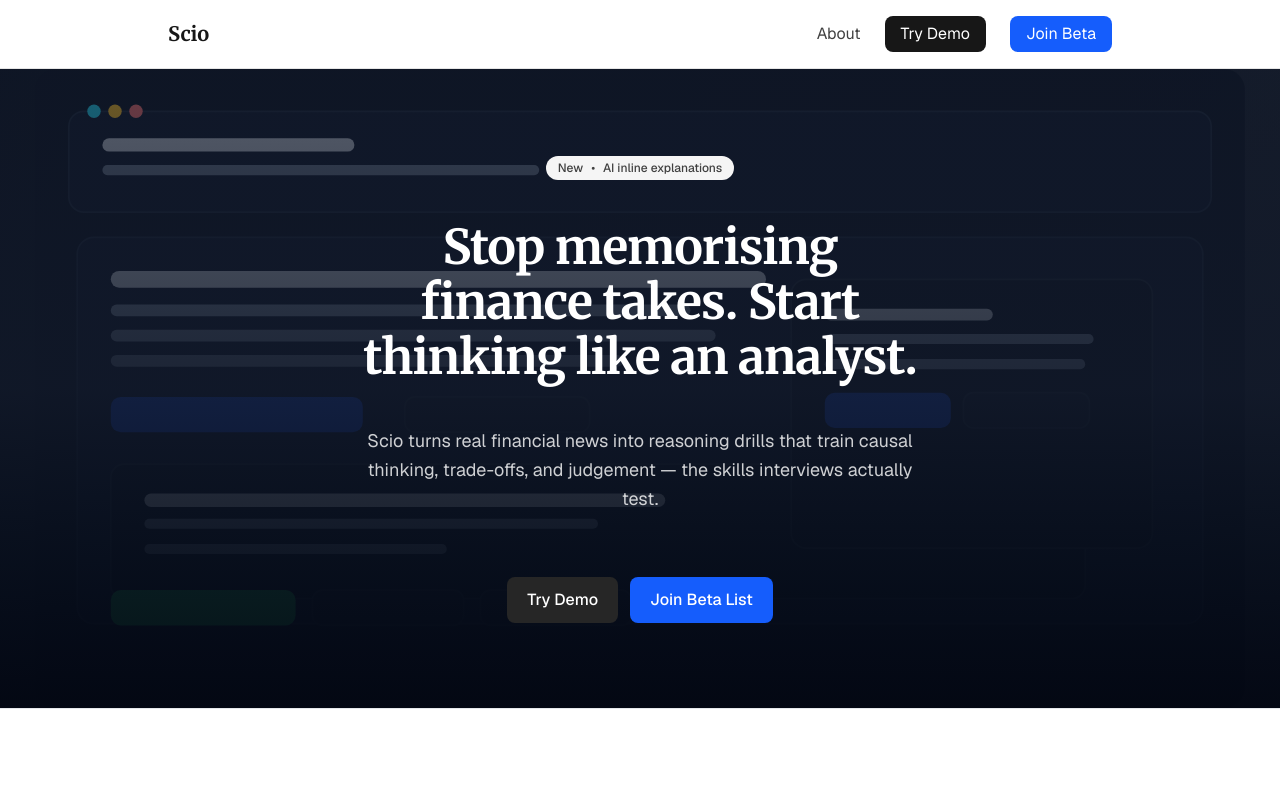
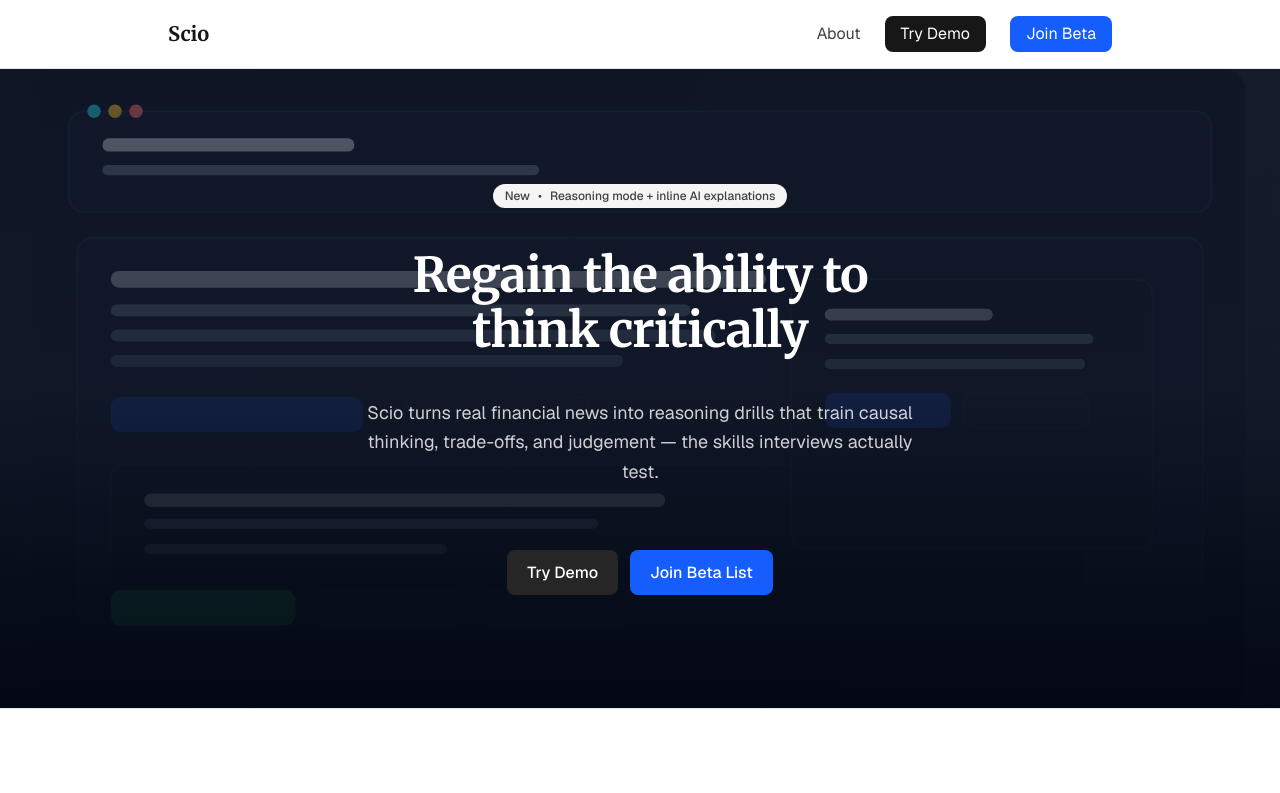
Before and after one commit to shreyasveturi/finquest, a Next.js app: page / in a window 1280 px wide. Shown: the top 793 px of the page. Built offline with nearby package versions, Linux system fonts and the light colour scheme.

Commit message:
Update hero section: change video to Scio Real, update pill text and main heading

```diff
--- a/app/page.tsx
+++ b/app/page.tsx
@@ -29,12 +29,12 @@
               <div className={`inline-flex items-center gap-2 px-3 py-1 rounded-full bg-neutral-100 text-xs font-medium text-neutral-700 transition-opacity duration-200 ease-out ${heroVisible ? 'opacity-100 delay-50' : 'opacity-0'}`}>
                 <span>New</span>
                 <span>•</span>
-                <span>AI inline explanations</span>
+                <span>Reasoning mode + inline AI explanations</span>
               </div>
 
               {/* Main Heading */}
               <h1 className={`font-serif text-[2.5rem] md:text-[3rem] font-semibold leading-[1.15] tracking-tight text-white transition-opacity duration-200 ease-out ${heroVisible ? 'opacity-100' : 'opacity-0'}`}>
-                Stop memorising finance takes. Start thinking like an analyst.
+                Regain the ability to think critically
               </h1>
 
               {/* Subheading */}
@@ -72,7 +72,7 @@
 
           <div className="aspect-video w-full max-w-3xl mx-auto rounded-2xl border border-neutral-200 shadow-sm overflow-hidden bg-black">
             <video
-              src="/Scio.mp4"
+              src="/Scio Real.mp4"
               autoPlay
               loop
               muted
```
Also changed, not shown: 2 other files (tests, documents, lock files or other folders).
